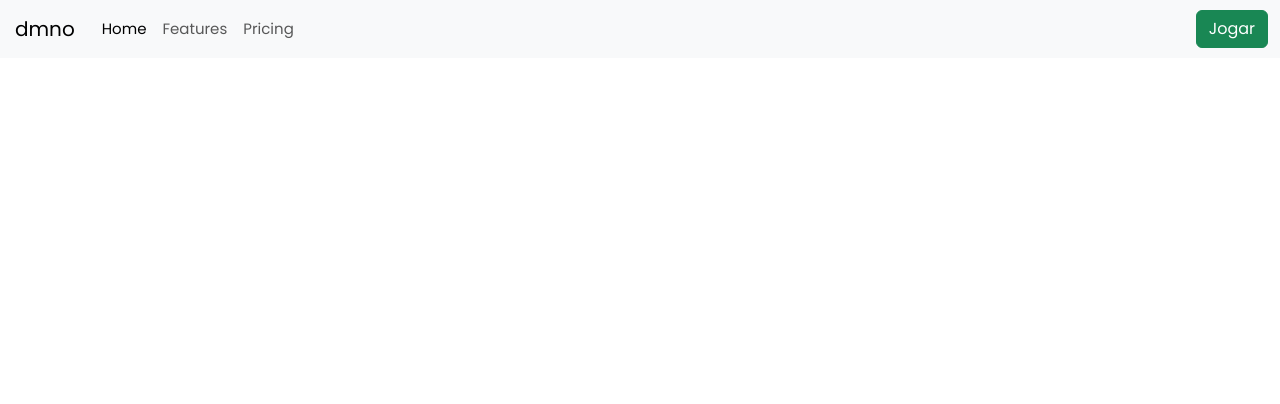
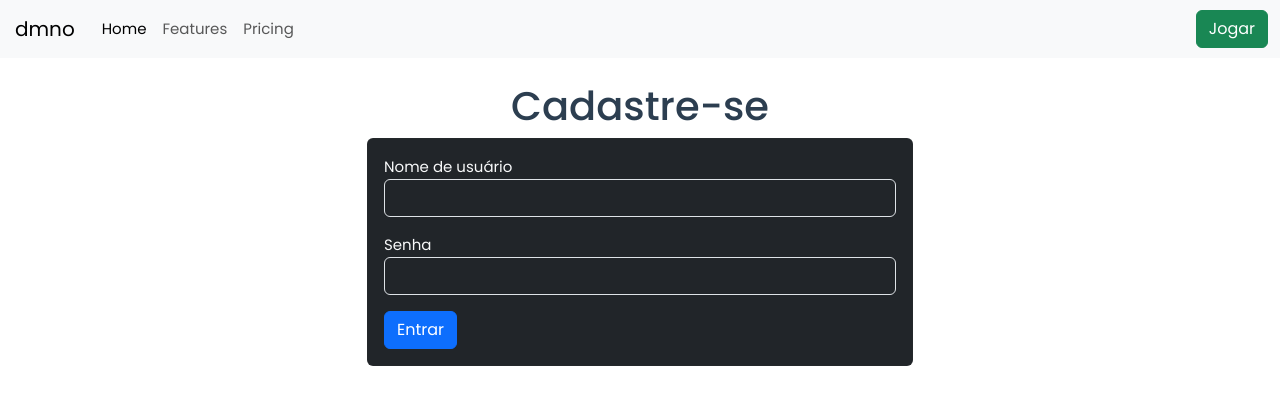
Before and after one commit to vBony/domino-web, a Vue app: page /signup in a window 1280 px wide. Shown: the top 404 px of the page. Built offline with nearby package versions, Linux system fonts and the light colour scheme; no server answers.

Commit message:
fluxo de criação de usuário

```diff
--- a/src/router/index.ts
+++ b/src/router/index.ts
@@ -2,6 +2,7 @@ import { createRouter, createWebHistory } from 'vue-router'
 import HomeView from '../views/HomeView.vue'
 import LoginView from '@/views/LoginView.vue'
 import req from '@/helpers/http'
+import SignUpView from '@/views/SignUpView.vue'
 
 /**
  * Autentica e armazena os dados do usuário logado
@@ -34,6 +35,11 @@ const router = createRouter({
 			component: LoginView
 		},
 		{
+			path: '/signup',
+			name: 'signup',
+			component: SignUpView
+		},
+		{
 			path: '/about',
 			name: 'about',
 			// route level code-splitting
--- /dev/null
+++ b/src/views/SignUpView.vue
@@ -0,0 +1,100 @@
+<template>
+    <div class="row">
+        <div class="col-12">
+            <h1 class="text-center">Cadastre-se</h1>
+            <div class="row justify-content-center">
+                <div class="col-12 col-lg-6 col-md-10 col-sm-12 col-xs-12">
+                    <div class="card p-3 bg-dark" style="border-color: var(--color-border) !important">
+                        <form @submit.prevent="signup()">
+                            <div class="mb-3">
+                                <label for="username" class="form-label text-light">Nome de usuário</label>
+                                <input
+                                    type="text"
+                                    class="form-control focus-ring focus-ring-secondary bg-transparent text-light"
+                                    id="username"
+                                    aria-describedby="username"
+                                    name="username"
+                                    v-model="user.nickname"
+                                    :class="error.nickname != null ? 'is-invalid' : ''"
+                                    @input="toSnakeCase()"
+                                >
+                                <div v-if="error.nickname" id="usernameValidation" class="invalid-feedback">{{ error.nickname }}</div>
+                            </div>
+                            <div class="mb-3">
+                                <label for="exampleInputPassword1" class="form-label text-light color">Senha</label>
+                                <input
+                                    type="password"
+                                    class="form-control focus-ring focus-ring-secondary bg-transparent text-light"
+                                    :class="error.password != null ? 'is-invalid' : ''"
+                                    id="exampleInputPassword1"
+                                    v-model="user.password"
+                                >
+                                <div v-if="error.password" id="passwordValidation" class="invalid-feedback">{{ error.password }}</div>
+                            </div>
+                            <button type="submit" class="btn btn-primary">Entrar</button>
+                        </form>
+                    </div>
+                </div>
+            </div>
+        </div>
+    </div>
+    </template>
+
+    <script lang="ts">
+    import { defineComponent } from 'vue';
+    import req from '../helpers/http'
+
+    const SERVER_URL = import.meta.env.VITE_SERVER_URL
+
+    const App = defineComponent({
+        data() {
+            return {
+                user: {
+                    nickname: "",
+                    password: null
+                },
+                error: {
+                    nickname: null,
+                    password: null
+                }
+            }
+        },
+
+        methods: {
+            signup(){
+                req.post(SERVER_URL+'/user', this.user)
+                .then((response) => {
+                    alert("Usuário cadastrado com sucesso")
+                    this.$router.push("/login")
+                })
+                .catch((reason) => {
+                    this.limparErros()
+                    if(reason.response.data.errors){
+                        this.error = reason.response.data.errors
+                    }
+                })
+            },
+
+            toSnakeCase(){
+                this.limparErros()
+
+                const original = this.user.nickname;
+                const snakeCase = original
+                    .replace(/[^a-zA-Z0-9]+/g, ' ')
+                    .replace(/\s+/g, '_')
+                    .toLowerCase();
+
+                this.user.nickname = snakeCase;
+            },
+
+            limparErros(){
+                this.error = {
+                    nickname: null,
+                    password: null
+                }
+            }
+        }
+    })
+
+    export default App
+    </script>
```
